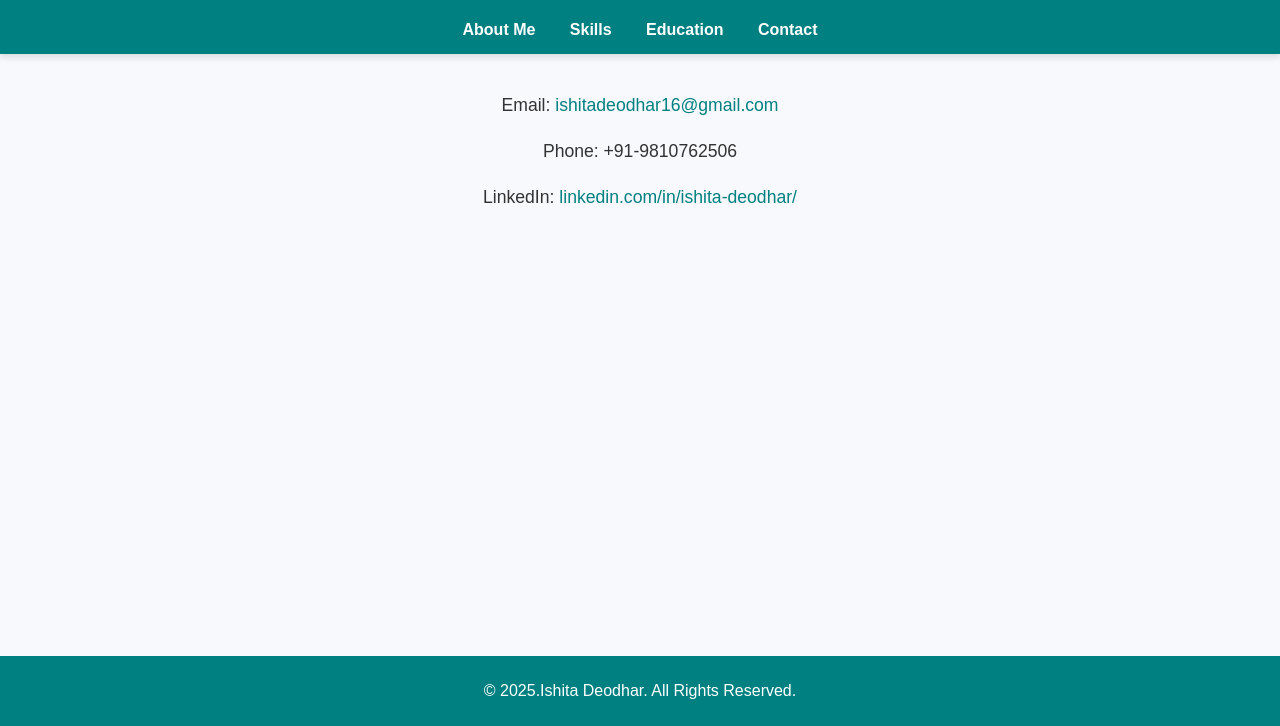
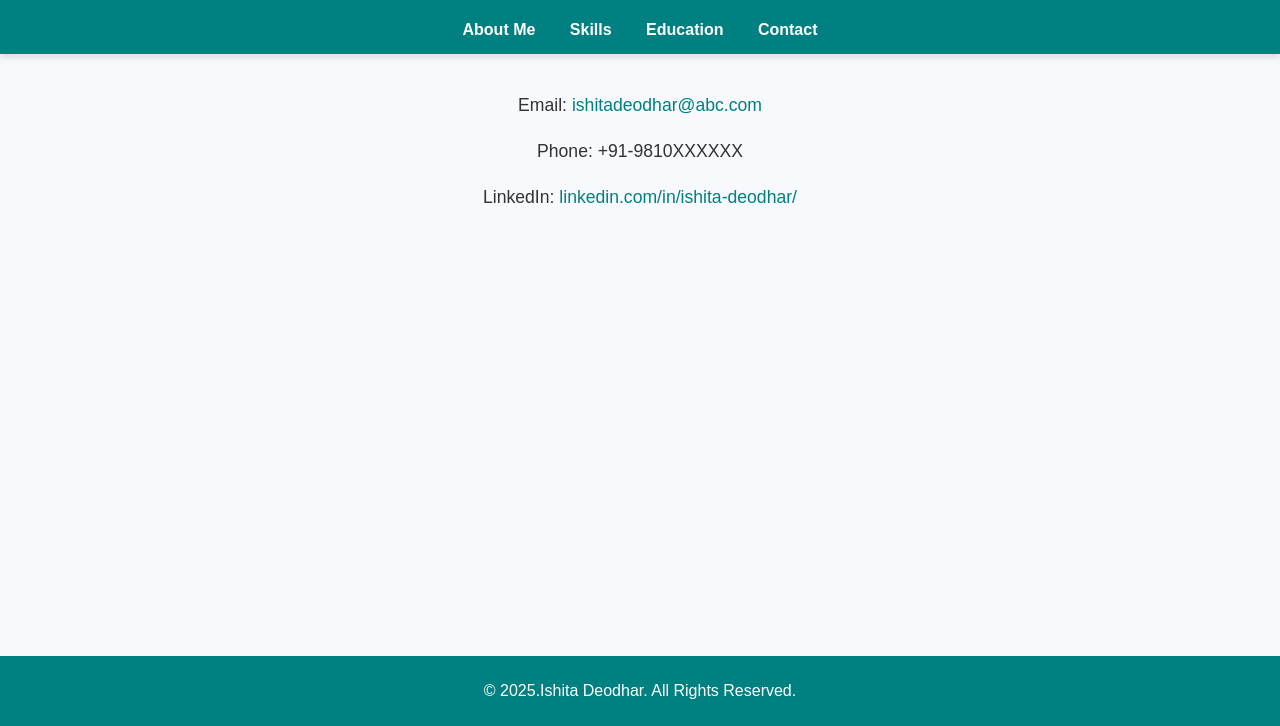
Before and after one commit to ishitad04/WPLab, a plain HTML site: page contact.html in a window 1280 px wide. Shown: the part 74-800 px from the top of the page. Drawn offline with Linux system fonts and the light colour scheme.

Commit message:
Update contact.html

```diff
--- a/contact.html
+++ b/contact.html
@@ -17,8 +17,8 @@
         </nav>
     </header>
     <main>
-        <p>Email: <a href="mailto:ishitadeodhar16@gmail.com">ishitadeodhar16@gmail.com</a></p>
-        <p>Phone: +91-9810762506</p>
+        <p>Email: <a href="mailto:ishitadeodhar16@gmail.com">ishitadeodhar@abc.com</a></p>
+        <p>Phone: +91-9810XXXXXX</p>
         <p>LinkedIn: <a href="https://www.linkedin.com/in/ishita-deodhar/" target="_blank">linkedin.com/in/ishita-deodhar/</a></p>
     </main>
     <footer>
```
